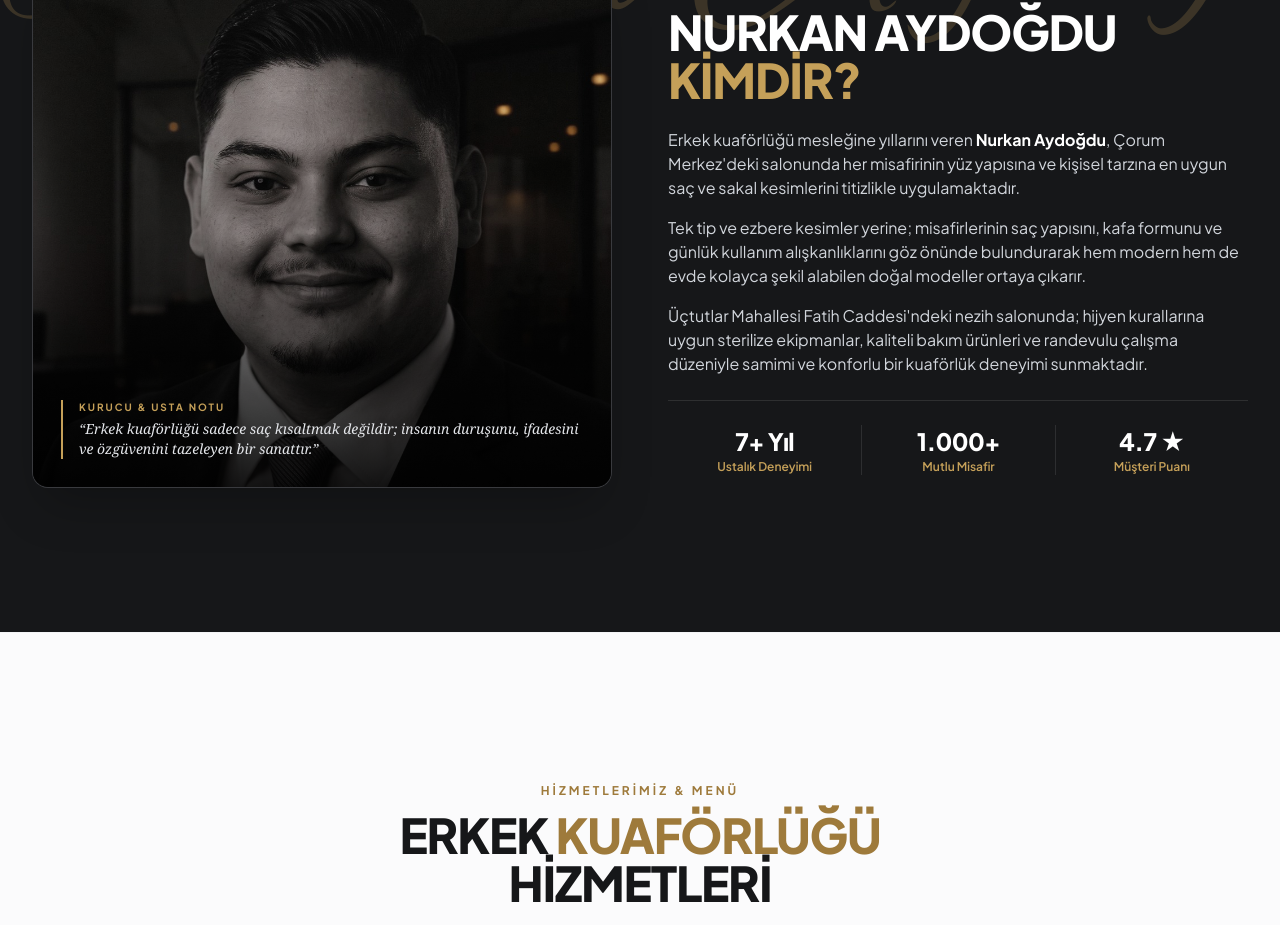
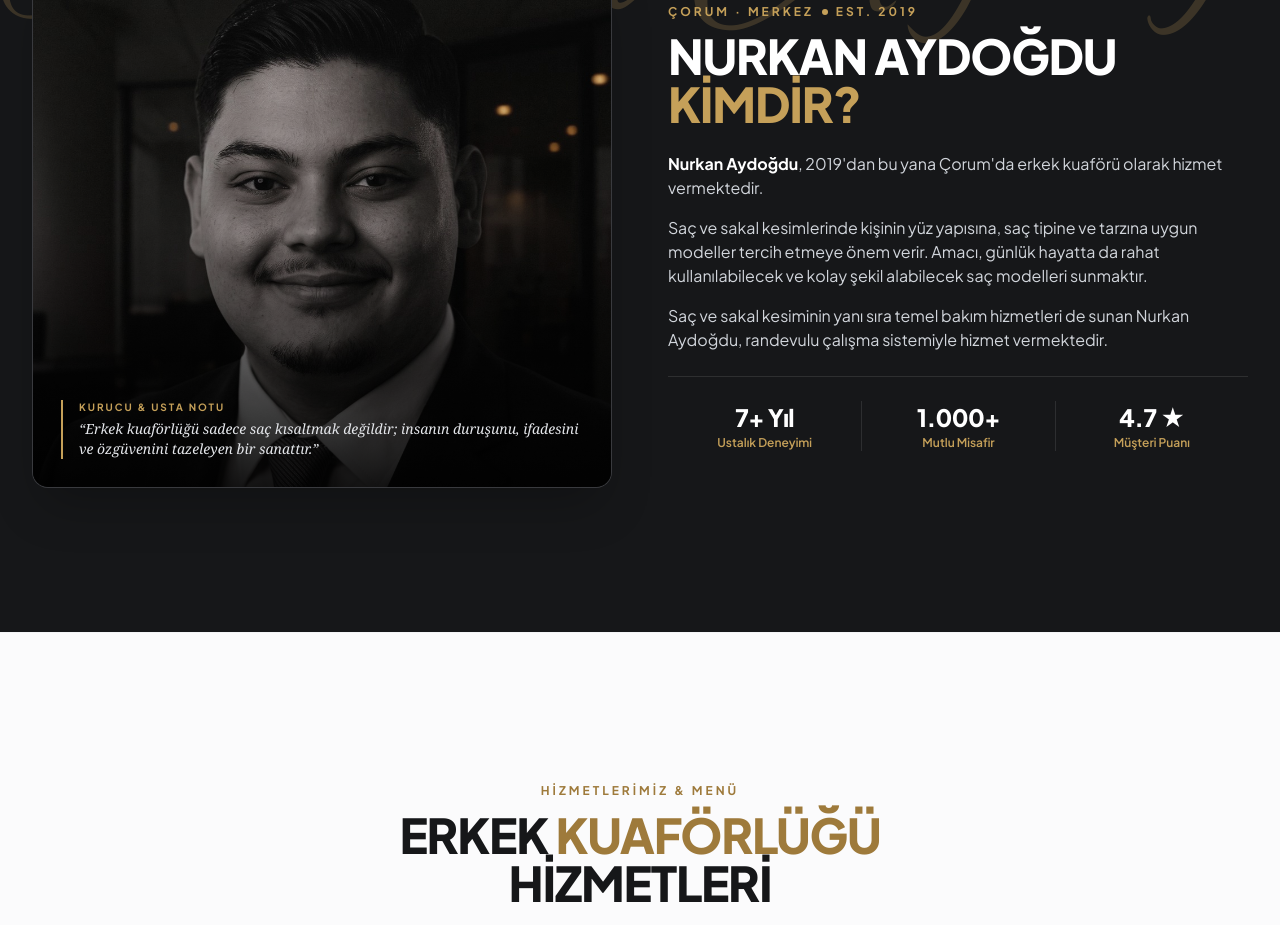
Before and after one commit to MustafaBerkAydogduu/Berber, a React (Vite) app: page / in a window 1280 px wide. Shown: the part 1000-1925 px from the top of the page. Built offline with nearby package versions, Linux system fonts and the light colour scheme; no server answers; the database is empty; a web font is replaced by a local one.

Commit message:
feat: update about section biography copy with authentic founder story

```diff
--- a/src/sections/About.jsx
+++ b/src/sections/About.jsx
@@ -65,15 +65,15 @@ export default function About() {
             {/* Natural, Realistic & Authentic Biography */}
             <div className="space-y-3.5 sm:space-y-4 text-gray-300 text-sm sm:text-base leading-relaxed font-normal">
               <p>
-                Erkek kuaförlüğü mesleğine yıllarını veren <strong className="text-white">Nurkan Aydoğdu</strong>, Çorum Merkez'deki salonunda her misafirinin yüz yapısına ve kişisel tarzına en uygun saç ve sakal kesimlerini titizlikle uygulamaktadır.
+                <strong className="text-white">Nurkan Aydoğdu</strong>, 2019'dan bu yana Çorum'da erkek kuaförü olarak hizmet vermektedir.
               </p>
 
               <p>
-                Tek tip ve ezbere kesimler yerine; misafirlerinin saç yapısını, kafa formunu ve günlük kullanım alışkanlıklarını göz önünde bulundurarak hem modern hem de evde kolayca şekil alabilen doğal modeller ortaya çıkarır.
+                Saç ve sakal kesimlerinde kişinin yüz yapısına, saç tipine ve tarzına uygun modeller tercih etmeye önem verir. Amacı, günlük hayatta da rahat kullanılabilecek ve kolay şekil alabilecek saç modelleri sunmaktır.
               </p>
 
               <p>
-                Üçtutlar Mahallesi Fatih Caddesi'ndeki nezih salonunda; hijyen kurallarına uygun sterilize ekipmanlar, kaliteli bakım ürünleri ve randevulu çalışma düzeniyle samimi ve konforlu bir kuaförlük deneyimi sunmaktadır.
+                Saç ve sakal kesiminin yanı sıra temel bakım hizmetleri de sunan Nurkan Aydoğdu, randevulu çalışma sistemiyle hizmet vermektedir.
               </p>
             </div>
 
```
